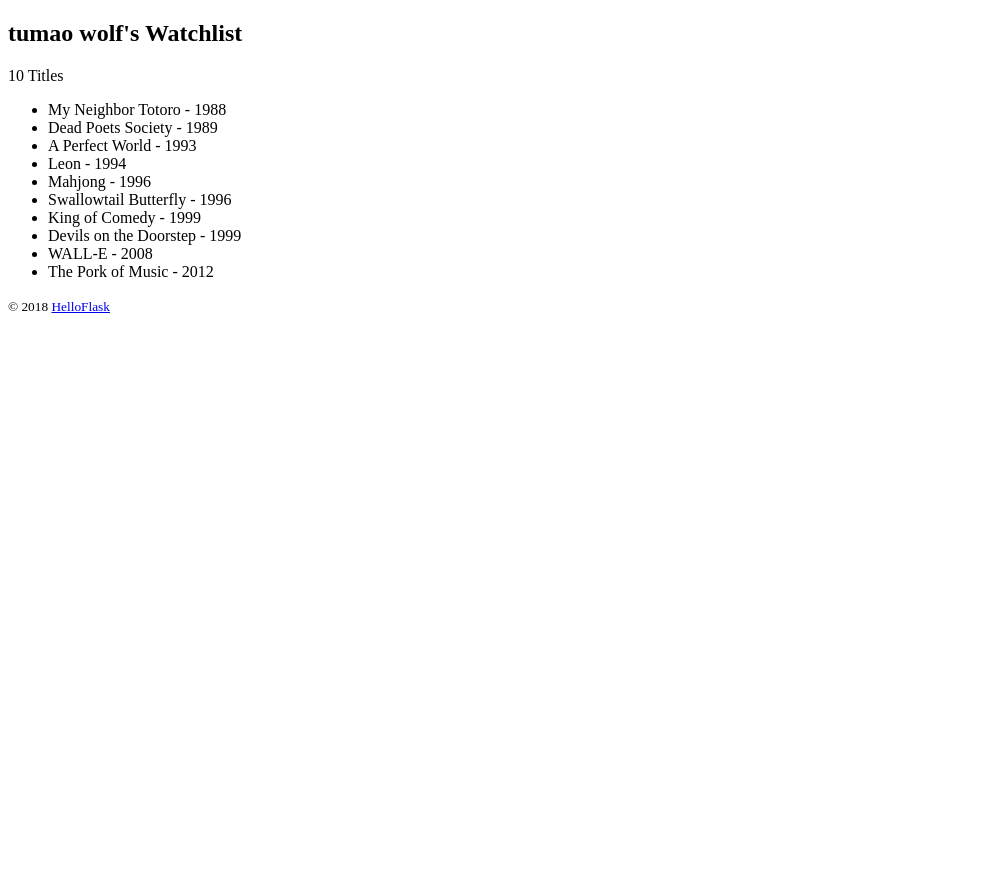
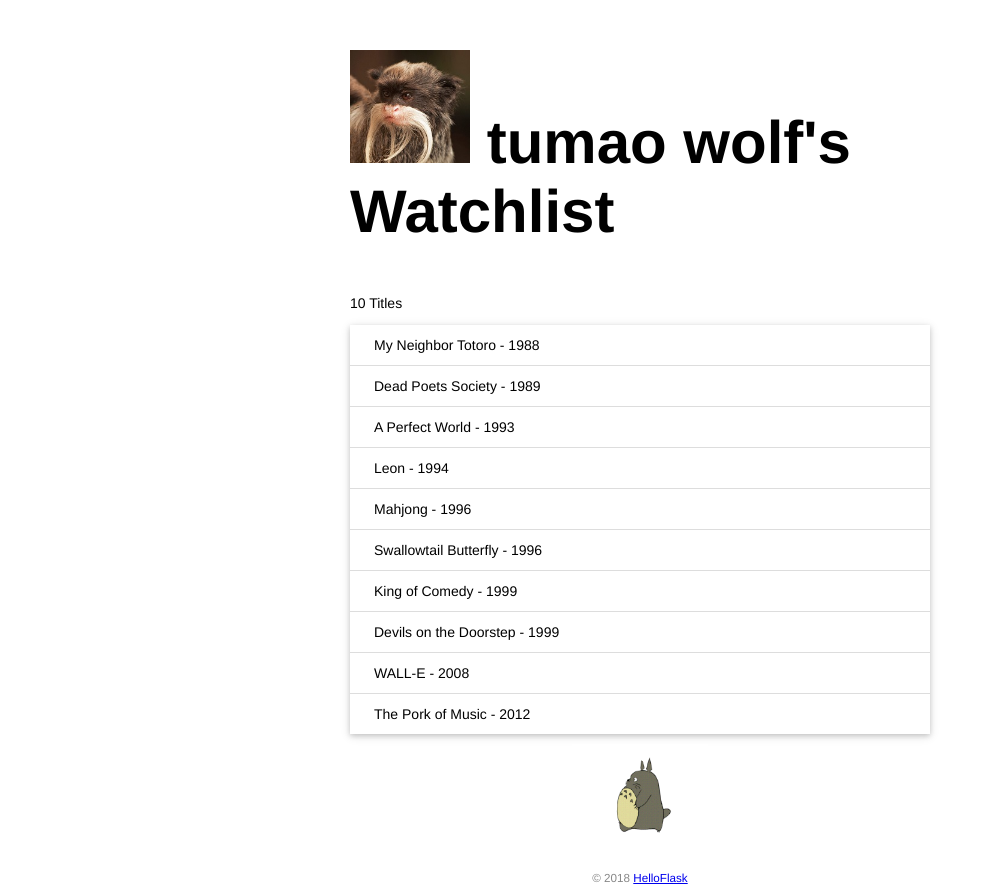
Before and after one commit to SilverShaded/watchlist, a Flask app: page / in a window 1280 px wide. Shown: the whole page, without its empty margins (0-988 px from the left). Before the commit the page ends 313 px from the top, so only its background shows below. Run offline with Flask 2, Linux system fonts and the light colour scheme.

Commit message:
Add static files

```diff
--- a/app.py
+++ b/app.py
@@ -19,3 +19,6 @@ movies = [
     {'title': 'WALL-E', 'year': '2008'},
     {'title': 'The Pork of Music', 'year': '2012'},
 ]
+
+if __name__ == '__main__':
+    app.run()
--- /dev/null
+++ b/static/style.css
@@ -0,0 +1,52 @@
+/* 页面整体 */
+body {
+    margin: auto;
+    max-width: 580px;
+    font-size: 14px;
+    font-family: Helvetica, Arial, sans-serif;
+}
+
+h2 {
+    font-size: 60px;
+}
+
+/* 页脚 */
+footer {
+    color: #888;
+    margin-top: 15px;
+    text-align: center;
+    padding: 10px;
+}
+
+/* 头像 */
+.avatar {
+    width: 120px;
+}
+
+/* 电影列表 */
+.movie-list {
+    list-style-type: none;
+    padding: 0;
+    margin-bottom: 10px;
+    box-shadow: 0 2px 5px 0 rgba(0, 0, 0, 0.16), 0 2px 10px 0 rgba(0, 0, 0, 0.12);
+}
+
+.movie-list li {
+    padding: 12px 24px;
+    border-bottom: 1px solid #ddd;
+}
+
+.movie-list li:last-child {
+    border-bottom:none;
+}
+
+.movie-list li:hover {
+    background-color: #f8f9fa;
+}
+
+/* 龙猫图片 */
+.totoro {
+    display: block;
+    margin: 0 auto;
+    height: 100px;
+}
--- a/templates/index.html
+++ b/templates/index.html
@@ -3,16 +3,23 @@
 <head>
     <meta charset="UTF-8">
     <title>{{ name }}'s Watchlist</title>
+    <link rel="icon" href="{{ url_for('static',filename='favicon.ico') }}">
+    <link rel="stylesheet" href="{{ url_for('static',filename='style.css') }}"
+            type="text/css">
 </head>
 <body>
-    <h2>{{ name }}'s Watchlist</h2>
+    <h2>
+        <img alt="Avatar" class="avatar" src="{{ url_for('static',filename='images/avatar.jpg') }}">
+        {{ name }}'s Watchlist
+    </h2>
     {#使用length过滤器获取movies变量的长度#}
     <p>{{ movies|length }} Titles</p>
-    <ul>
+    <ul class="movie-list">
         {% for movie in movies %}  {# 迭代movies变量 #}
         <li>{{ movie.title }} - {{ movie.year }}</li>  {# 等同于movie['title'] #}
         {% endfor %}  {# 使用endfor标签结束for语句 #}
     </ul>
+    <img alt="Walking Totoro" class="totoro" src="{{ url_for('static',filename='images/totoro.gif')}}">
     <footer>
         <small>&copy; 2018 <a href="http://helloflask.com/tutorial">HelloFlask</a></small>
     </footer>
```
Also changed, not shown: static/favicon.ico (added), static/images/avatar.jpg (added), static/images/totoro.gif (added).
